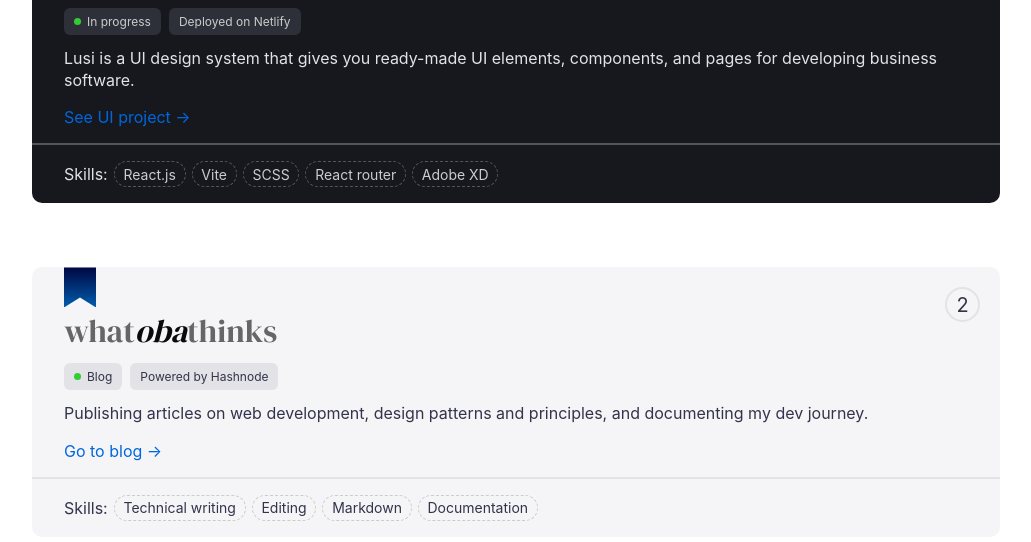
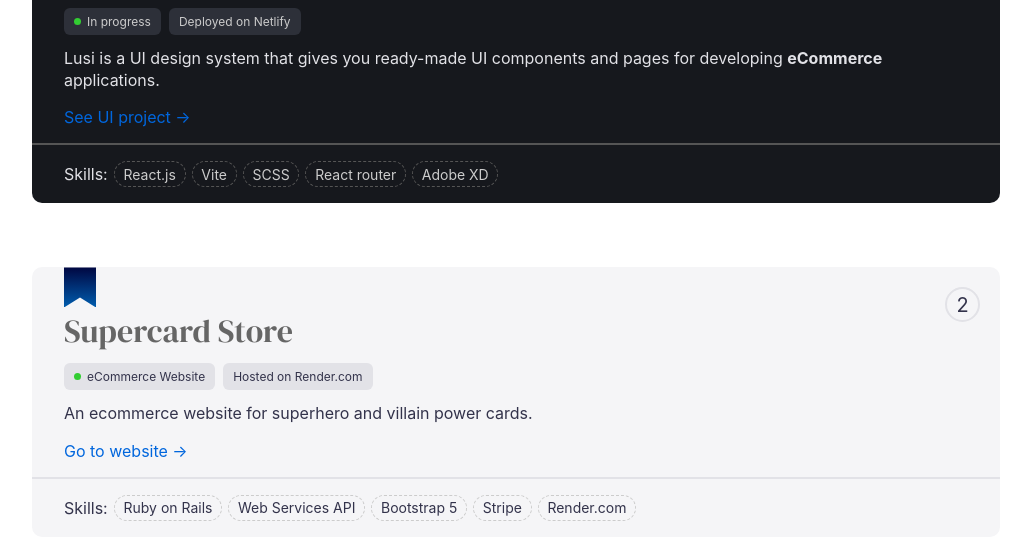
Before and after one commit to obaadelusi/obaadelusi.github.io, a website: page portfolio.html in a window 1280 px wide. Shown: the part 410-952 px from the top of the page, without its empty margins (124-1155 px from the left). Drawn offline with nearby package versions, Linux system fonts and the light colour scheme.

Commit message:
Added portfolio items

```diff
--- a/portfolio.html
+++ b/portfolio.html
@@ -59,8 +59,8 @@
                 <span>Deployed on Netlify</span>
               </div>
               <p class="projects__card__desc">
-                Lusi is a UI design system that gives you ready-made UI elements, components, and pages for developing
-                business software.
+                Lusi is a UI design system that gives you ready-made UI components and pages for developing
+                <b>eCommerce</b> applications.
               </p>
               <a href="https://lusidesign.netlify.app/components/accordion" target="_blank"
                 class="projects__card__link">See UI project &rarr;</a>
@@ -72,6 +72,32 @@
               <span>SCSS</span>
               <span>React router</span>
               <span>Adobe XD</span>
+            </div>
+          </div>
+        </article>
+
+        <article class="projects__project">
+          <div class="projects__card">
+            <div class="projects__card__content">
+              <h2 class="projects__card__heading grey-400">Supercard Store</h2>
+              <div class="projects__card__badges">
+                <span>eCommerce Website</span>
+                <span>Hosted on Render.com</span>
+              </div>
+              <p class="projects__card__desc">
+                An ecommerce website for superhero and villain power cards.
+              </p>
+              <a href="https://supercardclub-store.onrender.com/characters" target="_blank"
+                class="projects__card__link">Go to
+                website &rarr;</a>
+            </div>
+            <div class="projects__card__skills">
+              <p>Skills:</p>
+              <span>Ruby on Rails</span>
+              <span>Web Services API</span>
+              <span>Bootstrap 5</span>
+              <span>Stripe</span>
+              <span>Render.com</span>
             </div>
           </div>
         </article>
```
